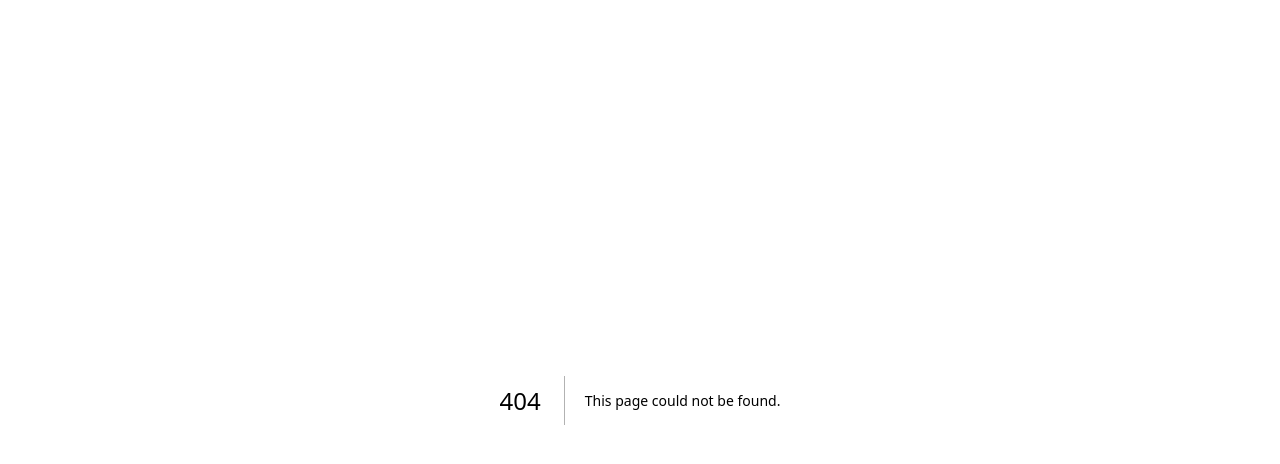
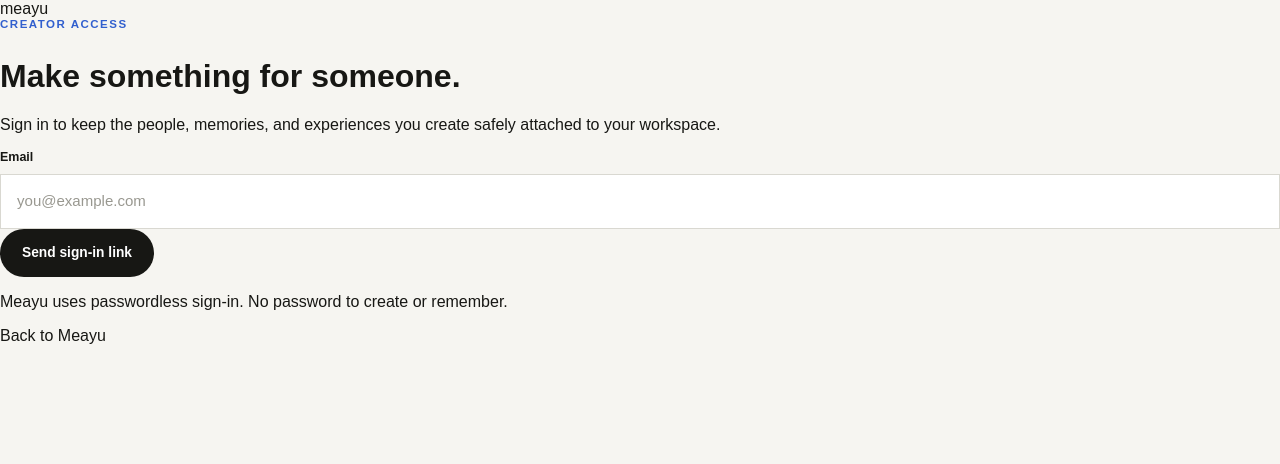
Before and after one commit to JJTGG/meayu, a Next.js app: page /auth in a window 1280 px wide. Before the commit this address had no page. Shown: the top 464 px of the page. Built offline with nearby package versions, Linux system fonts and the light colour scheme.

Commit message:
feat: add Meayu authentication page

```diff
--- /dev/null
+++ b/src/app/auth/page.tsx
@@ -0,0 +1,17 @@
+import { AuthForm } from "@/components/auth/AuthForm";
+
+export default function AuthPage() {
+  return (
+    <main className="auth-page">
+      <a className="auth-brand" href="/">
+        meayu
+      </a>
+
+      <AuthForm />
+
+      <p className="auth-footer">
+        <a href="/">Back to Meayu</a>
+      </p>
+    </main>
+  );
+}
```
